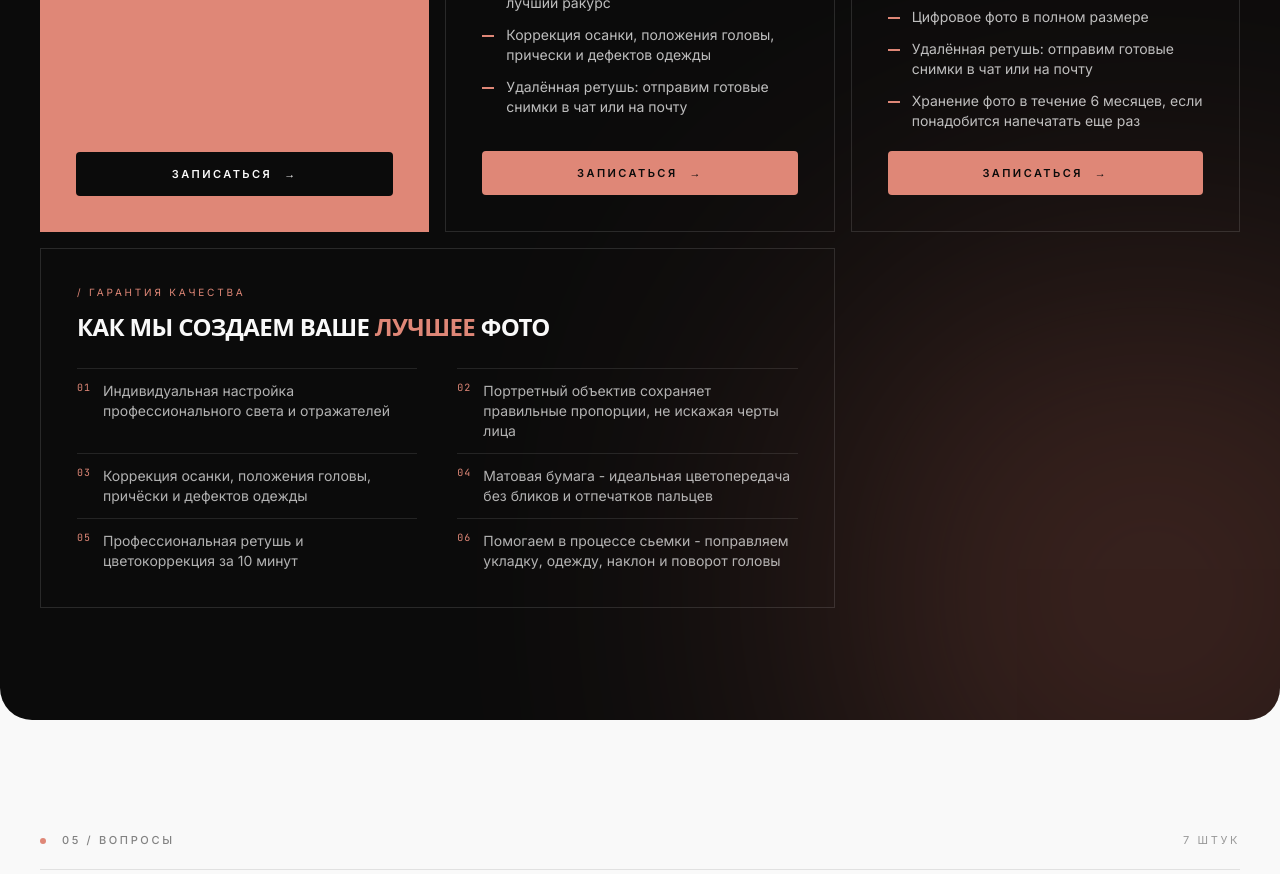
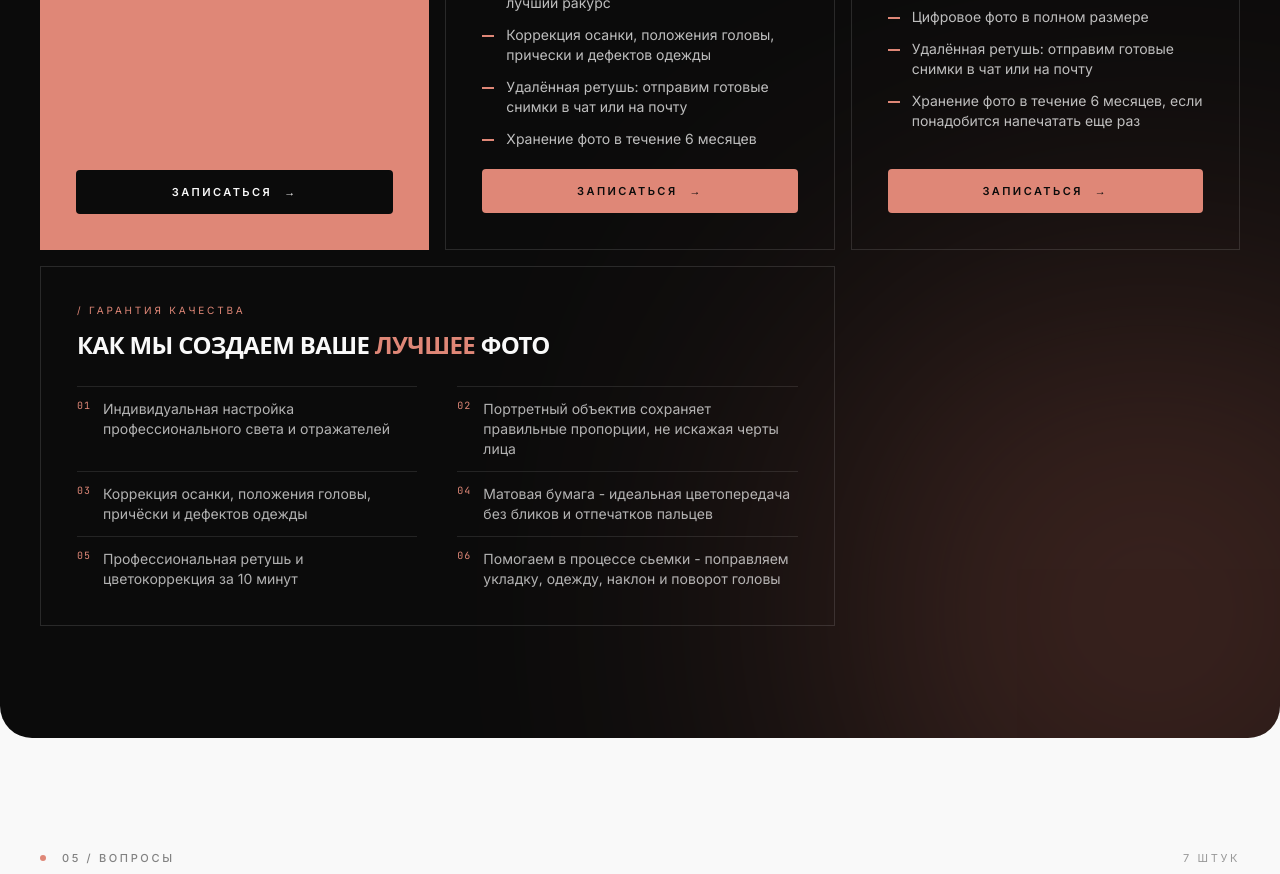
Before and after one commit to hylaron/ophotoby, a React (Vite) app: page / in a window 1280 px wide. Shown: the part 5020-5894 px from the top of the page. Built offline with nearby package versions, Linux system fonts and the light colour scheme; a web font is replaced by a local one.

Commit message:
Хранение фото в течение 6 месяцев

```diff
--- a/src/data.js
+++ b/src/data.js
@@ -80,6 +80,7 @@ export const SERVICES = [
       'Помощь с выбором позы: подберём ваш лучший ракурс',
       'Коррекция осанки, положения головы, прически и дефектов одежды',
       'Удалённая ретушь: отправим готовые снимки в чат или на почту',
+      'Хранение фото в течение 6 месяцев'
     ],
   },
   {
```
